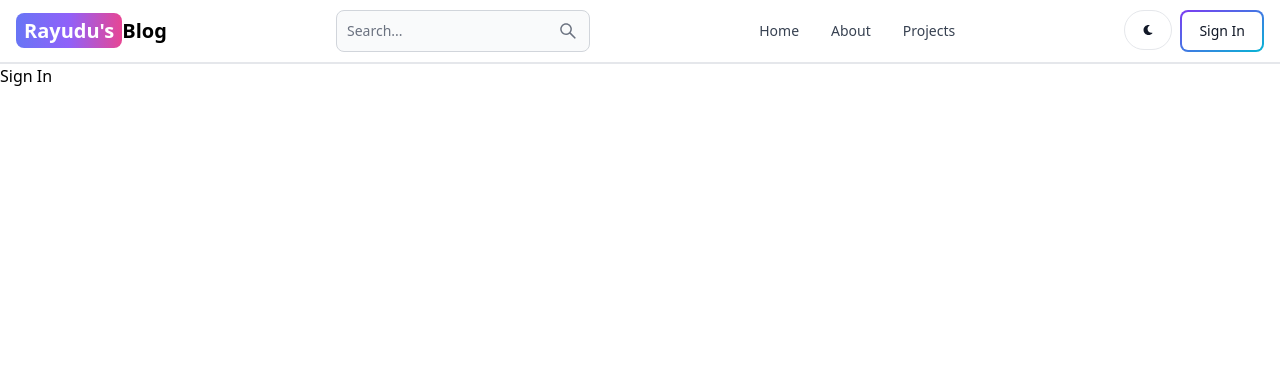
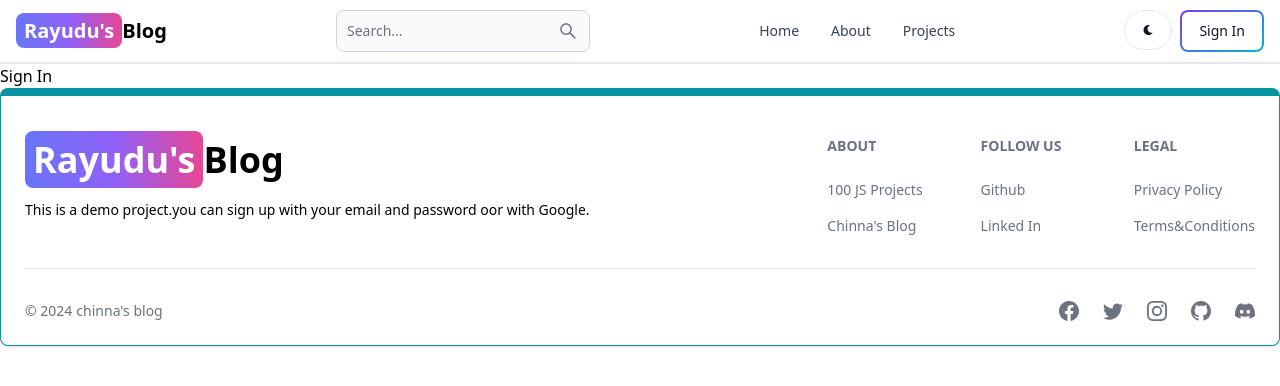
Before and after one commit to BellaryChinaRayudu/MERN-BLOG, a React (Vite) app in the folder client/: page /signin in a window 1280 px wide. Shown: the top 386 px of the page. Built offline with nearby package versions, Linux system fonts and the light colour scheme.

Commit message:
create and add footer  componennt

```diff
--- a/client/src/App.jsx
+++ b/client/src/App.jsx
@@ -7,6 +7,7 @@ import Dashboard from "./pages/Dashboard";
 import Projects from "./pages/Projects";
 import About from "./pages/About";
 import Header from "./components/Header";
+import FooterComponent from "./components/Footer";
 
 export default function App() {
   return (
@@ -20,6 +21,7 @@ export default function App() {
         <Route path="/signup" element={<SignUp />} />
         <Route path="/signin" element={<SignIn />} />
       </Routes>
+      <FooterComponent />
     </BrowserRouter>
   );
 }
--- /dev/null
+++ b/client/src/components/Footer.jsx
@@ -0,0 +1,94 @@
+import { Footer } from "flowbite-react";
+import { Link } from "react-router-dom";
+import {
+  BsDiscord,
+  BsFacebook,
+  BsGithub,
+  BsTwitter,
+  BsInstagram,
+} from "react-icons/bs";
+
+export default function FooterComponent() {
+  return (
+    <Footer container className="border border-t-8 border-teal-500">
+      <div className="w-full max-w-7xl mx-auto">
+        <div className="grid w-full justify-between sm:flex md:grid-cols-1">
+          <div className="mt-5">
+            <Link to="/" className="font-bold dark:text-white text-4xl ">
+              <span className="px-2 py-1 bg-gradient-to-r from-indigo-500 via-purple-500 to-pink-500 rounded-lg text-white">
+                Rayudu's
+              </span>
+              Blog
+            </Link>
+            <p className="text-sm mt-5">
+              This is a demo project.you can sign up with your email and
+              password oor with Google.
+            </p>
+          </div>
+          <div className="grid grid-cols-2 gap-8 mt-4 sm:grid-cols-3 sm-gap-6">
+            <div>
+              <Footer.Title title="About" />
+              <Footer.LinkGroup col>
+                <Footer.Link
+                  href="https://www.100jsprojects.com"
+                  target="_blank"
+                  rel="noopener noreferrer"
+                >
+                  100 JS Projects
+                </Footer.Link>
+                <Footer.Link
+                  href="/about"
+                  target="_blank"
+                  rel="noopener noreferrer"
+                >
+                  Chinna's Blog
+                </Footer.Link>
+              </Footer.LinkGroup>
+            </div>
+            <div>
+              <Footer.Title title="Follow Us" />
+              <Footer.LinkGroup col>
+                <Footer.Link
+                  href="https://github.com/BellaryChinaRayudu"
+                  target="_blank"
+                  rel="noopener noreferrer"
+                >
+                  Github
+                </Footer.Link>
+                <Footer.Link
+                  href="https:www.linkedin.com/in/chinnarayudubellary"
+                  target="_blank"
+                  rel="noopener noreferrer"
+                >
+                  Linked In
+                </Footer.Link>
+              </Footer.LinkGroup>
+            </div>
+            <div>
+              <Footer.Title title="Legal" />
+              <Footer.LinkGroup col>
+                <Footer.Link href="#">Privacy Policy</Footer.Link>
+                <Footer.Link href="#">Terms&Conditions</Footer.Link>
+              </Footer.LinkGroup>
+            </div>
+          </div>
+        </div>
+        <Footer.Divider />
+        <div className="w-full sm:flex sm:items-center sm:justify-between">
+          <Footer.Copyright
+            href="#"
+            by="chinna's blog"
+            year={new Date().getFullYear()}
+          />
+          <div className="flex gap-6 sm:mt-0 mt-4 sm:justify-center">
+            <Footer.Icon href="#" icon={BsFacebook} />
+            <Footer.Icon href="#" icon={BsTwitter} />
+            <Footer.Icon href="#" icon={BsInstagram} />
+            <Footer.Icon href="#" icon={BsGithub} />
+            <Footer.Icon href="#" icon={BsDiscord} />
+          </div>
+        </div>
+      </div>
+    </Footer>
+  );
+}
```
